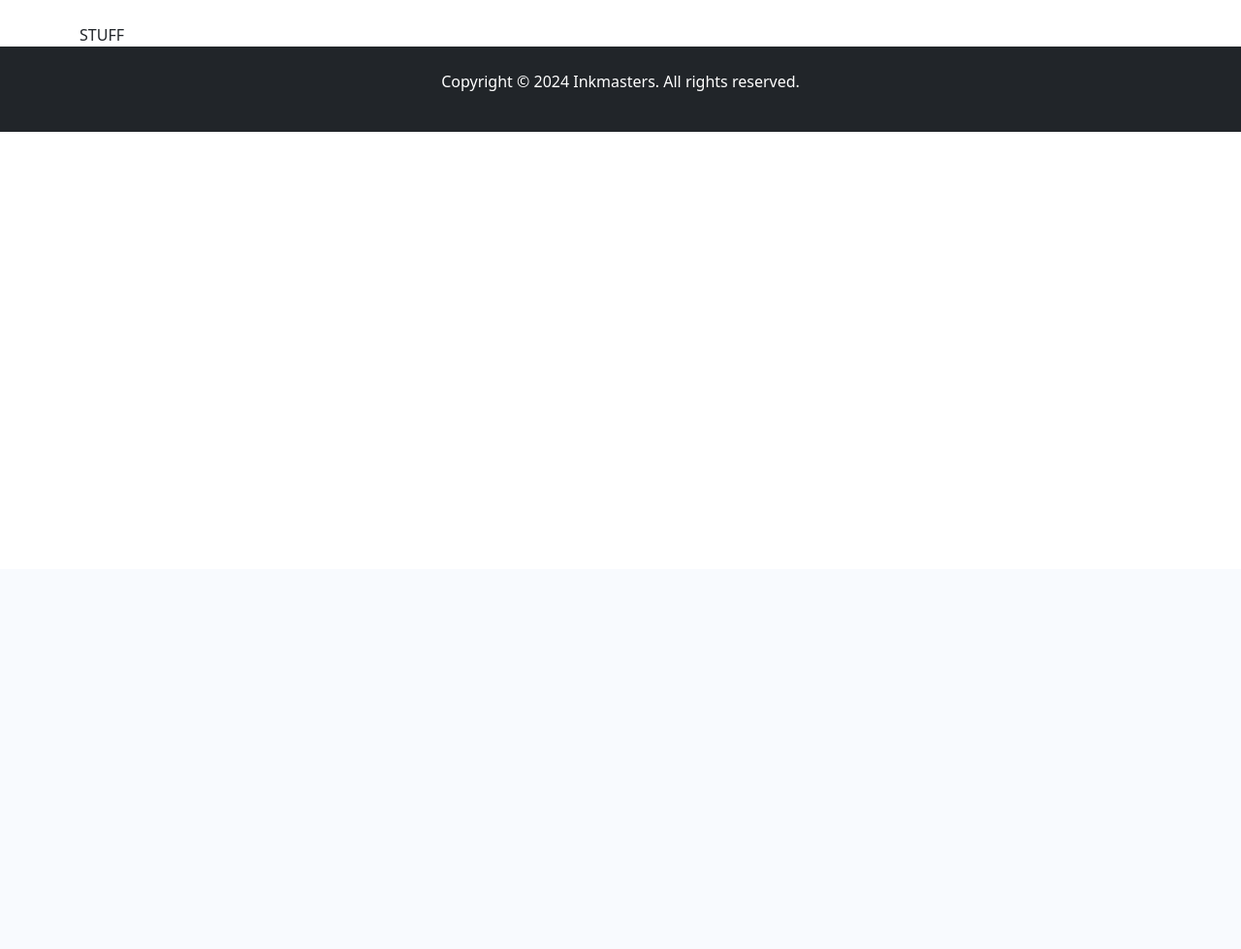
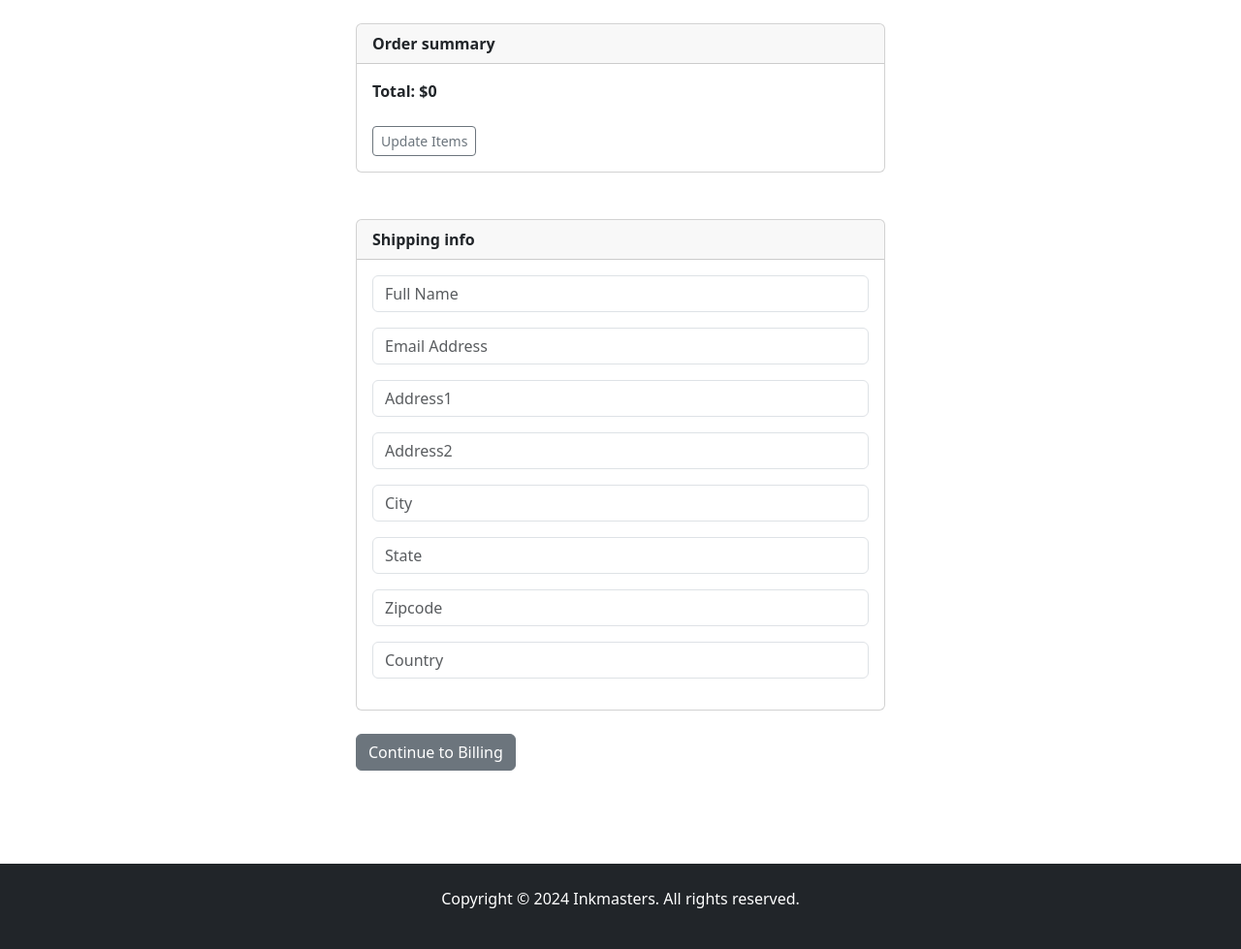
Before and after one commit to edwardsila/inkmaster-s_store, a Django app: page /payment/checkout in a window 1280 px wide. Shown: the part 213-1192 px from the top of the page at 97% size. Before the commit the page ends 349 px from the top, so only its background shows below. Run offline with Django 5.2, Linux system fonts and the light colour scheme.

Commit message:
updated checkout page

```diff
--- a/inkstore/payment/templates/payment/checkout.html
+++ b/inkstore/payment/templates/payment/checkout.html
@@ -14,9 +14,65 @@
     </div>
 </section>
     <br/>
+
     <div class="container">
-      STUFF
+      <div class="row">
+          <div class="col-md-6 offset-md-3">
+
+            <div class="card">
+              <div class="card-header">
+                <strong>Order summary</strong>
+              </div>
+              <div class="card-body">
+                {% for product in cart_products %}
+                  {{ product.name }}:
+                  &nbsp;
+                  {% if product.is_sale %}
+                    ${{ product.sale_price }}
+                  {% else %}
+                    ${{ product.price }}
+                  {% endif %}
+
+                  <br/>
+                  <small>Quantity:
+                  {% for key, value in quantities.items %}
+
+                    {% if key == product.id|slugify %}
+                      {{ value }}
+                    {% endif %}
+
+                  {% endfor %}</small>
+                  <br/><br/>
+                {% endfor %}
+                <strong>Total:  ${{ totals }}</strong>
+
+                <br/><br/>
+                <a href="{% url 'cart_summary' %}" class="btn btn-sm btn-outline-secondary">Update Items</a>
+              </div>
+            </div>
+            <br/><br/>
+              <div class="card">
+                <div class="card-header">
+                  <strong>Shipping info</strong>
+                </div>
+                <div class="card-body">
+                  {{ shipping_form.as_p }}
+
+
+                </div>
+              </div>
+              <br/>
+              <a href="#" class="btn btn-secondary">Continue to Billing</a>
+
+
+          </div>
+
+      </div>
+
     </div>
+
+    <br/><br/>
+    <br/><br/>
 
 
 
--- a/inkstore/payment/views.py
+++ b/inkstore/payment/views.py
@@ -1,9 +1,28 @@
 from django.shortcuts import render
+from cart.cart import Cart
+from payment.forms import ShippingForm
+from payment.models import ShippingAddress
 
 # Create your views here.
 
 def checkout(request):
-	return render(request, "payment/checkout.html", {})
+
+	''' get tghe cart '''
+	cart = Cart(request)
+	cart_products = cart.get_product
+
+	quantities = cart.get_quantity
+	totals = cart.cart_total()
+
+	if request.user.is_authenticated:
+		''' checkout as logged in user '''
+		shipping_user = ShippingAddress.objects.get(user__id=request.user.id)
+		shipping_form = ShippingForm(request.POST or None, instance=shipping_user)
+		return render(request, "payment/checkout.html", {"cart_products": cart_products, "quantities": quantities, "totals": totals, "shipping_form":shipping_form})
+	else:
+		''' Checkout as guest '''
+		shipping_form = ShippingForm(request.POST or None)
+		return render(request, "payment/checkout.html", {"cart_products": cart_products, "quantities": quantities, "totals": totals, "shipping_form":shipping_form})
 
 
 def payment_success(request):
```
Also changed, not shown: inkstore/db.sqlite3.
